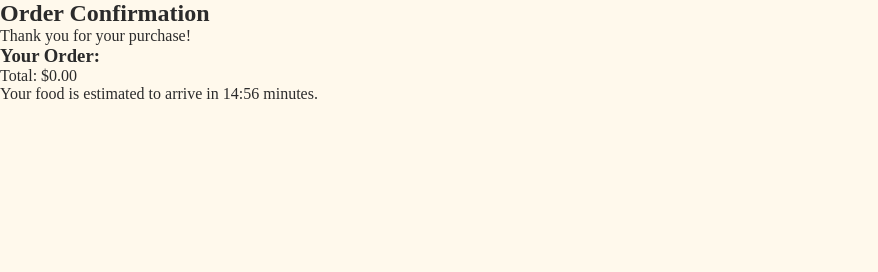
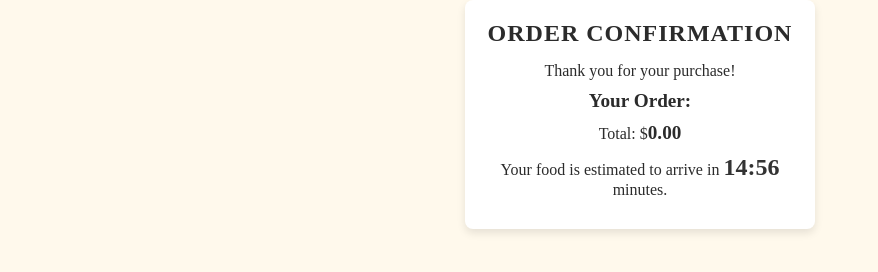
Before and after one commit to ryansweeney157/TikiTide, a plain HTML site: page reciept.html in a window 1280 px wide. Shown: the whole page, without its empty margins (0-878 px from the left). Drawn offline with Linux system fonts and the light colour scheme.

Commit message:
added css for the receipt changed some html

```diff
--- a/java.js
+++ b/java.js
@@ -92,7 +92,7 @@ function checkout() {
         return;
     }
 
-    window.location.href = "checkout.html";
+
 }
    function submitCheckout(event) {
     event.preventDefault();
--- a/reciept.html
+++ b/reciept.html
@@ -61,5 +61,22 @@
             startCountdown();
         };
     </script>
+    <style> {
+        font-family: 'Courier New', Courier, monospace;
+        background-color: #f4f4f4;
+        display: flex;
+        justify-content: center;
+        align-items: center;
+        min-height: 100vh;
+        margin: 0;
+    }
+
+    main {
+        display: flex;
+        justify-content: center;
+        align-items: center;
+        width: 100%;
+    }
+    </style>
 </body>
 </html>
--- a/styles.css
+++ b/styles.css
@@ -164,3 +164,56 @@ body {
     width: 100px;
 
 }
+
+
+#receipt {
+    width: 350px;
+    padding: 20px;
+    background-color: #ffffff;
+    border: 2px  #333;
+    border-radius: 8px;
+    box-shadow: 0px 4px 8px rgba(0, 0, 0, 0.1);
+    text-align: center;
+}
+
+h2 {
+    font-size: 1.5em;
+    font-weight: bold;
+    margin-bottom: 15px;
+    text-transform: uppercase;
+    letter-spacing: 1px;
+}
+
+p {
+    font-size: 1em;
+    margin: 10px 0;
+}
+
+h3 {
+    font-size: 1.2em;
+    margin-bottom: 10px;
+}
+
+#order-summary {
+    list-style: none;
+    margin: 10px 0;
+    padding: 0;
+    text-align: left;
+}
+
+#order-summary li {
+    font-size: 1em;
+    line-height: 1.5;
+}
+
+#total-amount {
+    font-weight: bold;
+    font-size: 1.2em;
+}
+
+#countdown {
+    font-size: 1.5em;
+    font-weight: bold;
+    color: #333;
+    margin-top: 20px;
+}
```
Also changed, not shown: index.html (+5 -12 lines).
